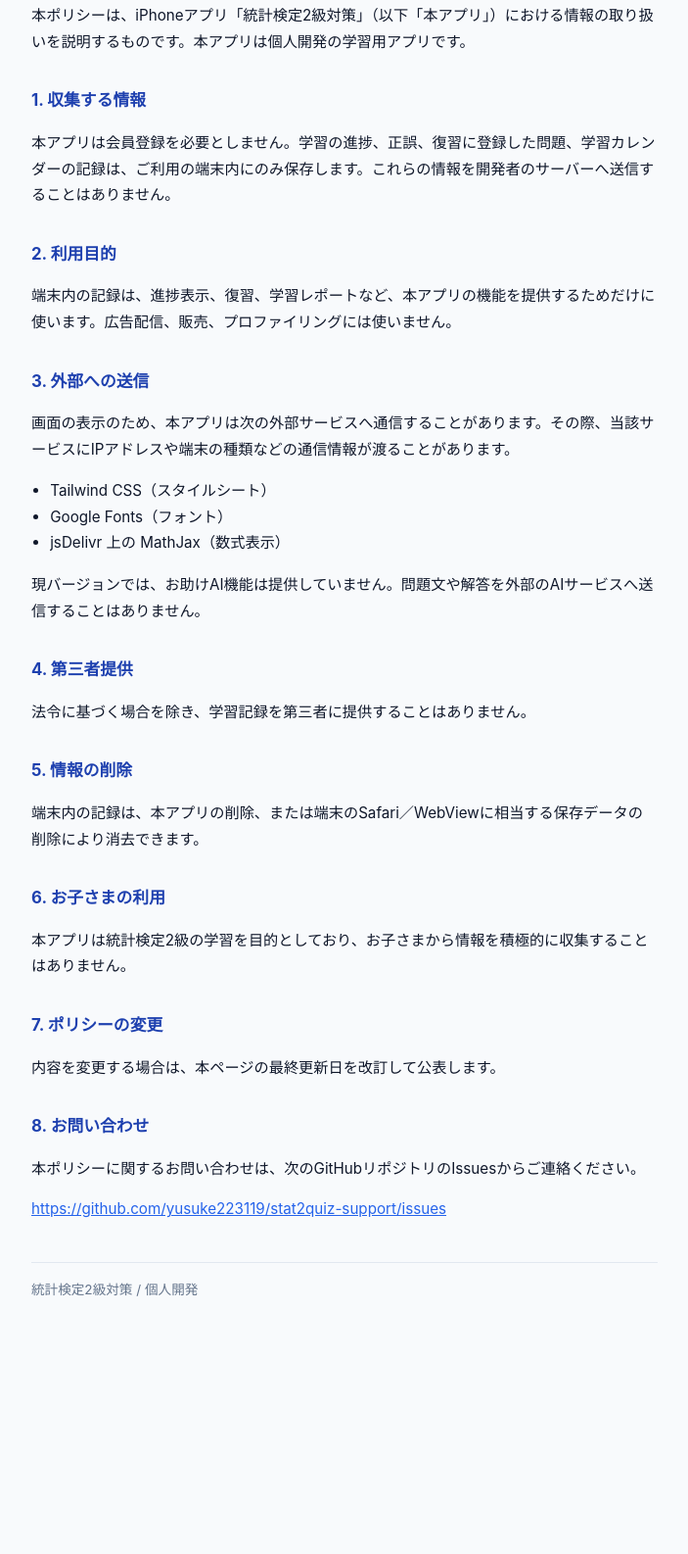
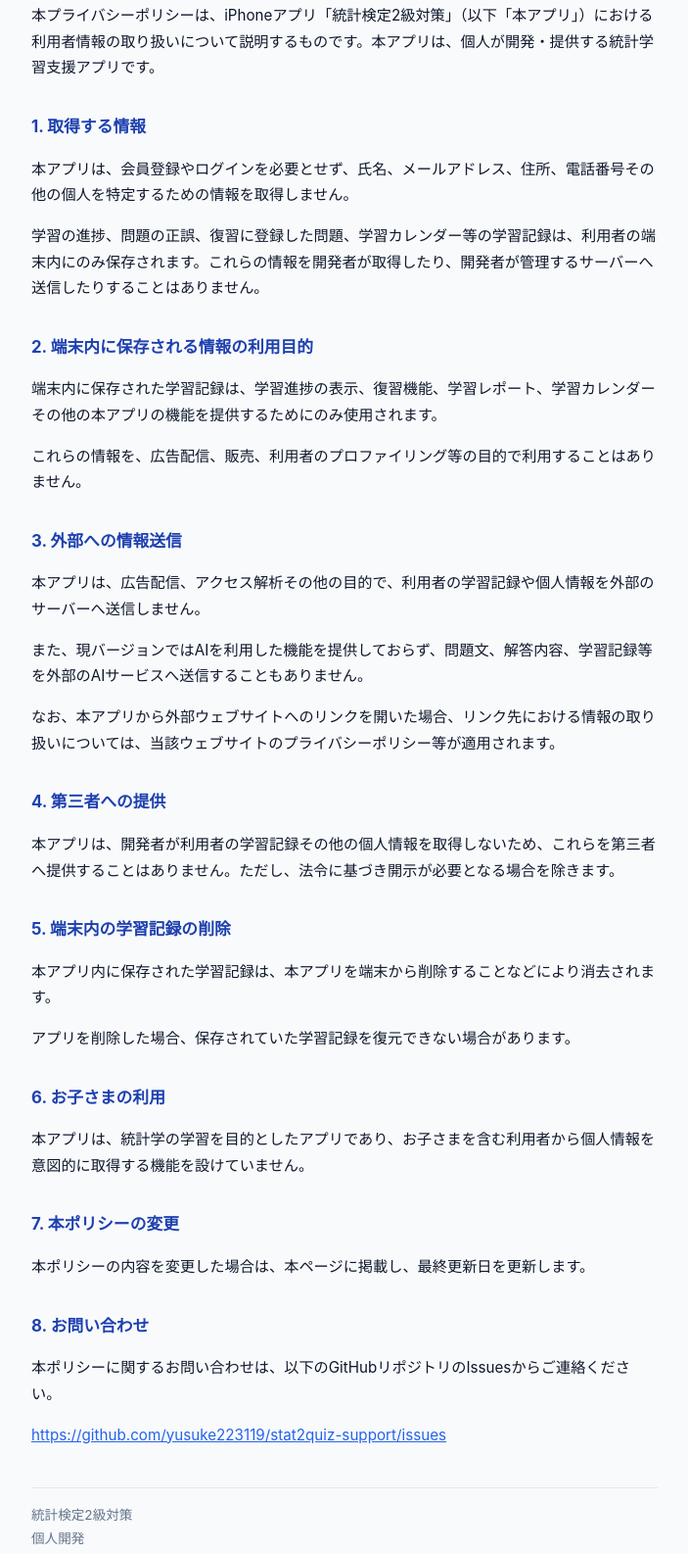
Before and after one commit to yusuke223119/stat2quiz-support, a plain HTML site: page index.html in a window 1280 px wide. Shown: the part 169-1755 px from the top of the page at 98% size, without its empty margins (288-991 px from the left). Before the commit the page ends 1562 px from the top, so only its background shows below. Drawn offline with Linux system fonts and the light colour scheme.

Commit message:
Update the privacy policy to match the current local-only app.
Co-authored-by: Cursor <cursoragent@cursor.com>

```diff
--- a/index.html
+++ b/index.html
@@ -50,41 +50,41 @@
         <h1>プライバシーポリシー</h1>
         <p class="meta">アプリ名：統計検定2級対策<br>最終更新日：2026年9月28日</p>
 
-        <p>本ポリシーは、iPhoneアプリ「統計検定2級対策」（以下「本アプリ」）における情報の取り扱いを説明するものです。本アプリは個人開発の学習用アプリです。</p>
+        <p>本プライバシーポリシーは、iPhoneアプリ「統計検定2級対策」（以下「本アプリ」）における利用者情報の取り扱いについて説明するものです。本アプリは、個人が開発・提供する統計学習支援アプリです。</p>
 
-        <h2>1. 収集する情報</h2>
-        <p>本アプリは会員登録を必要としません。学習の進捗、正誤、復習に登録した問題、学習カレンダーの記録は、ご利用の端末内にのみ保存します。これらの情報を開発者のサーバーへ送信することはありません。</p>
+        <h2>1. 取得する情報</h2>
+        <p>本アプリは、会員登録やログインを必要とせず、氏名、メールアドレス、住所、電話番号その他の個人を特定するための情報を取得しません。</p>
+        <p>学習の進捗、問題の正誤、復習に登録した問題、学習カレンダー等の学習記録は、利用者の端末内にのみ保存されます。これらの情報を開発者が取得したり、開発者が管理するサーバーへ送信したりすることはありません。</p>
 
-        <h2>2. 利用目的</h2>
-        <p>端末内の記録は、進捗表示、復習、学習レポートなど、本アプリの機能を提供するためだけに使います。広告配信、販売、プロファイリングには使いません。</p>
+        <h2>2. 端末内に保存される情報の利用目的</h2>
+        <p>端末内に保存された学習記録は、学習進捗の表示、復習機能、学習レポート、学習カレンダーその他の本アプリの機能を提供するためにのみ使用されます。</p>
+        <p>これらの情報を、広告配信、販売、利用者のプロファイリング等の目的で利用することはありません。</p>
 
-        <h2>3. 外部への送信</h2>
-        <p>画面の表示のため、本アプリは次の外部サービスへ通信することがあります。その際、当該サービスにIPアドレスや端末の種類などの通信情報が渡ることがあります。</p>
-        <ul>
-            <li>Tailwind CSS（スタイルシート）</li>
-            <li>Google Fonts（フォント）</li>
-            <li>jsDelivr 上の MathJax（数式表示）</li>
-        </ul>
-        <p>現バージョンでは、お助けAI機能は提供していません。問題文や解答を外部のAIサービスへ送信することはありません。</p>
+        <h2>3. 外部への情報送信</h2>
+        <p>本アプリは、広告配信、アクセス解析その他の目的で、利用者の学習記録や個人情報を外部のサーバーへ送信しません。</p>
+        <p>また、現バージョンではAIを利用した機能を提供しておらず、問題文、解答内容、学習記録等を外部のAIサービスへ送信することもありません。</p>
+        <p>なお、本アプリから外部ウェブサイトへのリンクを開いた場合、リンク先における情報の取り扱いについては、当該ウェブサイトのプライバシーポリシー等が適用されます。</p>
 
-        <h2>4. 第三者提供</h2>
-        <p>法令に基づく場合を除き、学習記録を第三者に提供することはありません。</p>
+        <h2>4. 第三者への提供</h2>
+        <p>本アプリは、開発者が利用者の学習記録その他の個人情報を取得しないため、これらを第三者へ提供することはありません。ただし、法令に基づき開示が必要となる場合を除きます。</p>
 
-        <h2>5. 情報の削除</h2>
-        <p>端末内の記録は、本アプリの削除、または端末のSafari／WebViewに相当する保存データの削除により消去できます。</p>
+        <h2>5. 端末内の学習記録の削除</h2>
+        <p>本アプリ内に保存された学習記録は、本アプリを端末から削除することなどにより消去されます。</p>
+        <p>アプリを削除した場合、保存されていた学習記録を復元できない場合があります。</p>
 
         <h2>6. お子さまの利用</h2>
-        <p>本アプリは統計検定2級の学習を目的としており、お子さまから情報を積極的に収集することはありません。</p>
+        <p>本アプリは、統計学の学習を目的としたアプリであり、お子さまを含む利用者から個人情報を意図的に取得する機能を設けていません。</p>
 
-        <h2>7. ポリシーの変更</h2>
-        <p>内容を変更する場合は、本ページの最終更新日を改訂して公表します。</p>
+        <h2>7. 本ポリシーの変更</h2>
+        <p>本ポリシーの内容を変更した場合は、本ページに掲載し、最終更新日を更新します。</p>
 
         <h2>8. お問い合わせ</h2>
-        <p>本ポリシーに関するお問い合わせは、次のGitHubリポジトリのIssuesからご連絡ください。</p>
+        <p>本ポリシーに関するお問い合わせは、以下のGitHubリポジトリのIssuesからご連絡ください。</p>
         <p><a href="https://github.com/yusuke223119/stat2quiz-support/issues">https://github.com/yusuke223119/stat2quiz-support/issues</a></p>
 
         <footer>
-            統計検定2級対策 / 個人開発
+            統計検定2級対策<br>
+            個人開発
         </footer>
     </main>
 </body>
```
